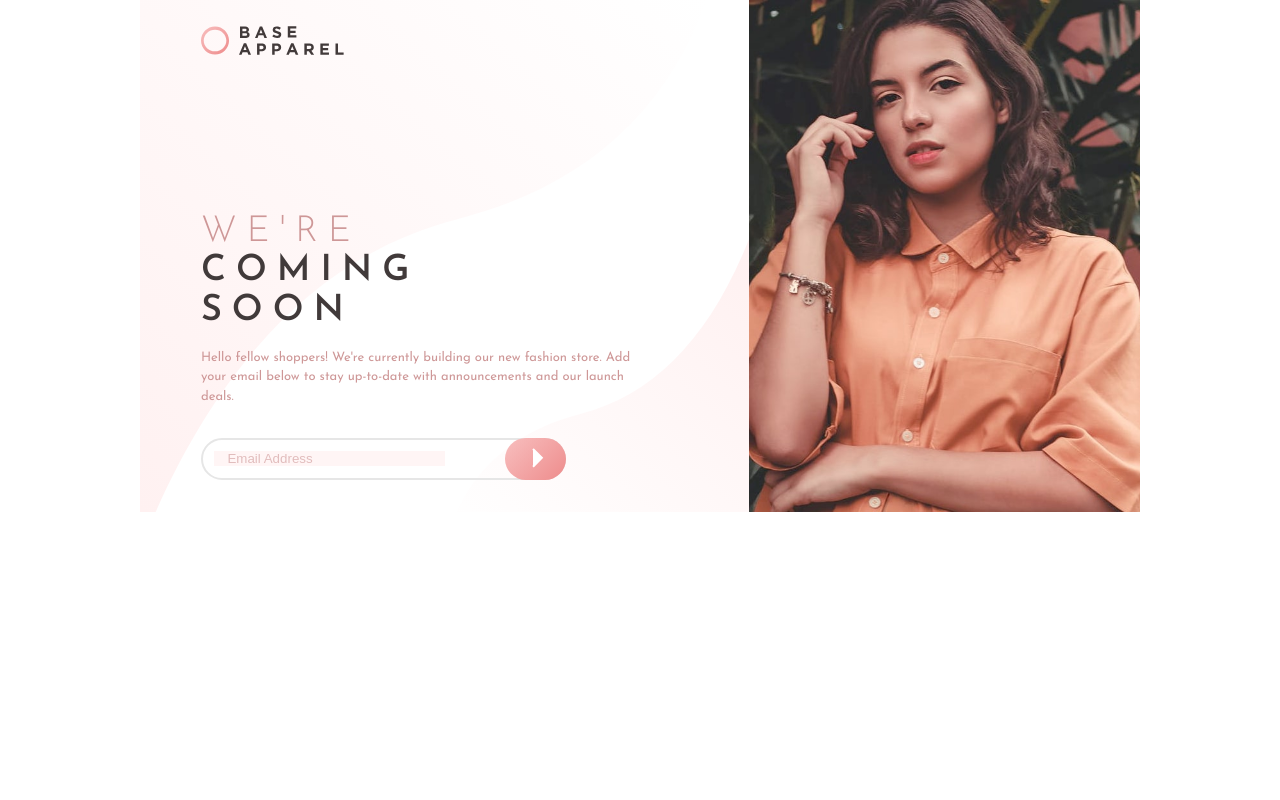
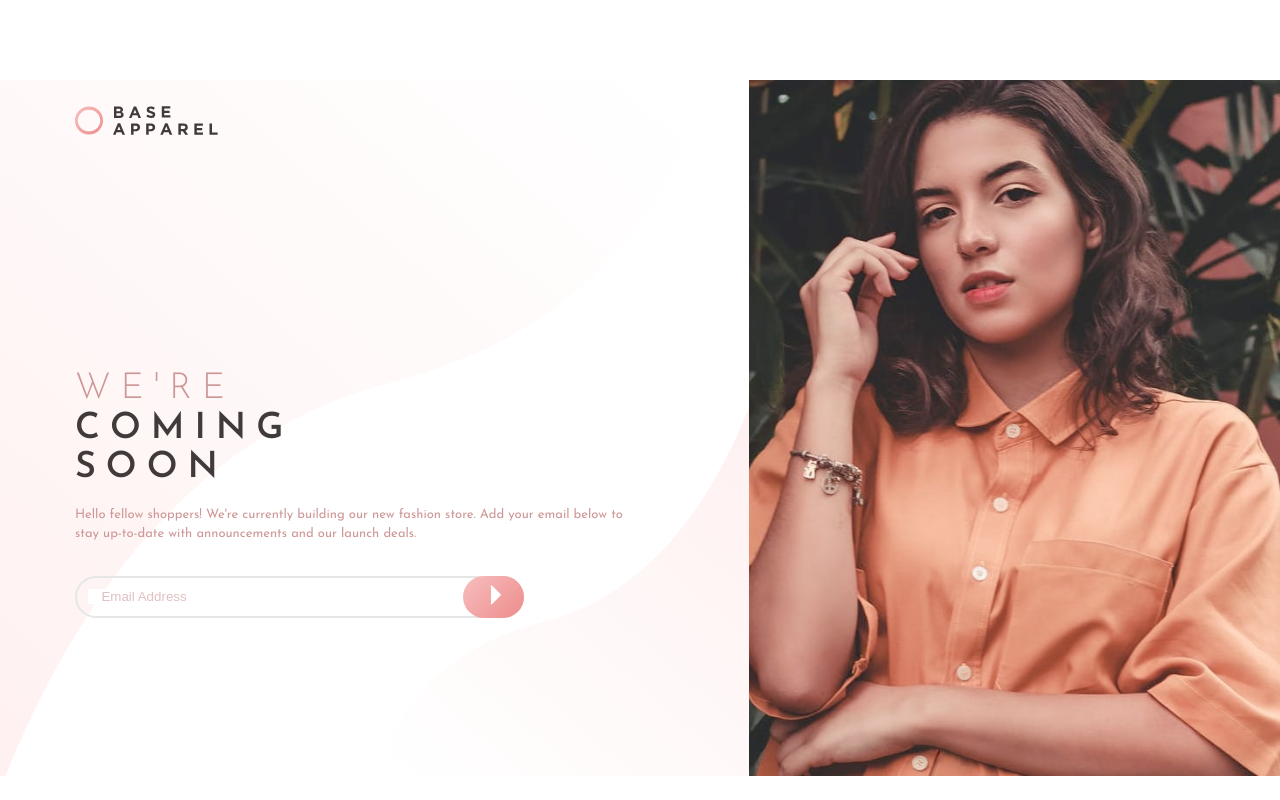
Before and after one commit to dev-praneet/base-apparel-coming-soon-master, a React (Create React App) app: page / in a window 1280 px wide. Built offline with nearby package versions, Linux system fonts and the light colour scheme.

Commit message:
mobile and desktop version both done

```diff
--- a/src/App.js
+++ b/src/App.js
@@ -8,19 +8,17 @@ import Content from './Components/Content';
 
 const Container = styled.div`
 max-width: min(100%, 375px);
-max-height: 580px;
 margin: auto;
 
 @media (min-width: ${props => props.theme.breakpoint.mobile}) {
-  max-width: min(100%, 1000px);
+  max-width: min(100%, 1300px);
+  margin: 5em auto 0 auto;
   display: grid;
+  grid-template-rows: 1fr 5fr;
+  // grid-template-columns: auto auto;
   grid-template-areas:
   "first second"
   "third second";
-
-  > * {
-    // border: 2px solid blue;
-  }
 }
 `;
 
--- a/src/Components/Content.js
+++ b/src/Components/Content.js
@@ -10,7 +10,7 @@ const Content = styled.div`
         display: block;
         margin-left: 10%;
         margin-right: 15%;
-        align-items: center;
+        align-self: center;
         background-image: none;
     }
 `;
--- a/src/Components/Form.js
+++ b/src/Components/Form.js
@@ -41,6 +41,10 @@ const Input = styled.input.attrs(props => ({type: 'email', placeholder: 'Email A
     width: 100%;
     border: 0;
     background-color: hsl(0, 100%, 98%);
+
+    @media (min-width: ${props => props.theme.breakpoint.mobile}) {
+        background-color: hsl(0, 100%, 100%);
+    }
 
     &:focus {
         outline: none;
--- a/src/Components/GlobalStyle.js
+++ b/src/Components/GlobalStyle.js
@@ -26,5 +26,6 @@ h2 {
 
 img {
     max-width: 100%;
+    max-height: 100%;
 }
 `;
```
